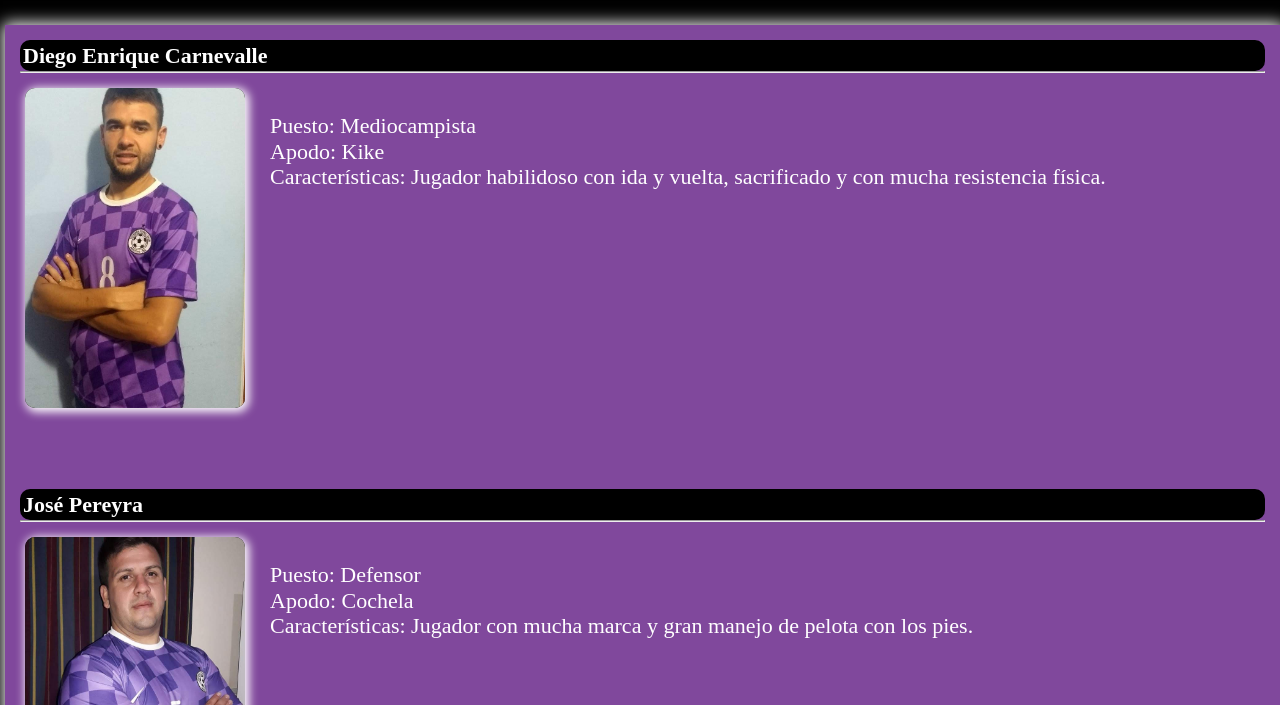
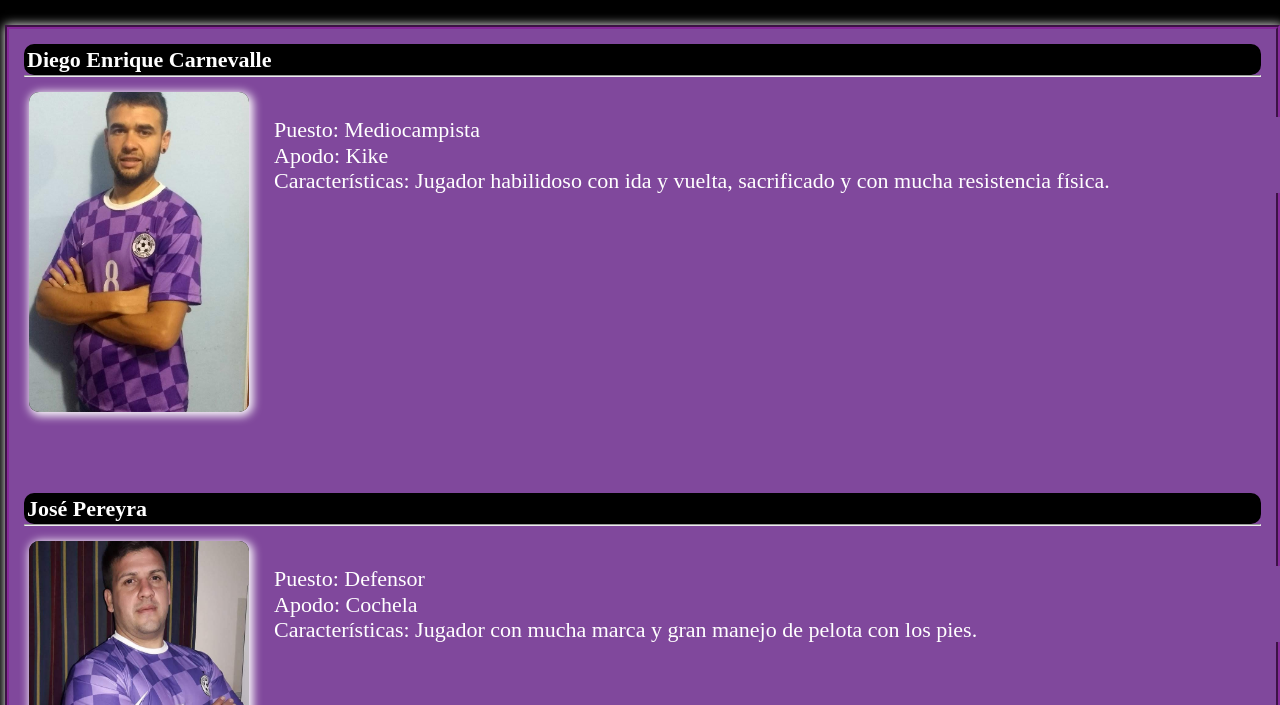
Before and after one commit to gustirivero/pichonesfc, a plain HTML site: page Sobrenosotros.html in a window 1280 px wide. Shown: the part 95-800 px from the top of the page. Drawn offline with Linux system fonts and the light colour scheme.

Commit message:
modificaciones varias

```diff
--- a/estilopractica.css
+++ b/estilopractica.css
@@ -276,15 +276,15 @@ justify-content:space-evenly;
 /* SECCION SOBRE NOSOTROS */
 
 .fichadejugadores-img {
+    display: flex;
     background-color: #80489C;
     margin-left: 5px;
     position: relative;
     padding: 15px;
-    display: flex;
     flex-direction: column;
     margin-top: 120px;
-    border: 2px solid 80489C;
-    box-shadow: 1px 1px 15px 3px white;
+    border: 4px groove #852999;
+    box-shadow: 1px 1px 10px 1px white;
 
 }
 
```
